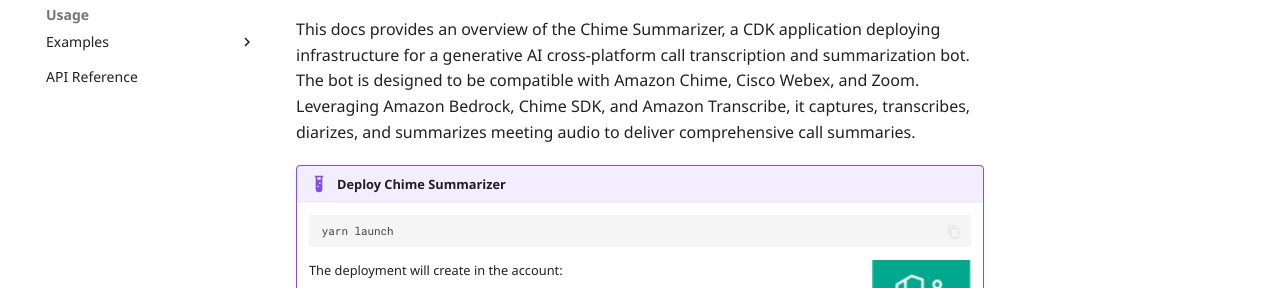
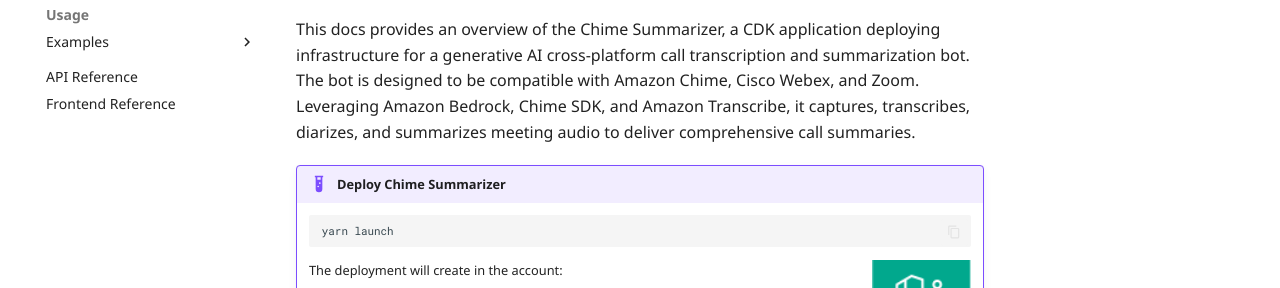
Before and after one commit to aws-samples/amazon-chime-sdk-meeting-summarizer, an MkDocs documentation site: the page built from docs/index.md, in a window 1280 px wide. Shown: the part 204-492 px from the top of the page. Built offline with MkDocs 1.6.1 and Material for MkDocs 9.7.7, drawn with Linux system fonts in a browser that asks for light colours; some web fonts are replaced; a script that is not in the unit is left out; comment, search, counter and statistics services are not loaded.

Commit message:
adding the front api reference

```diff
--- a/mkdocs.yml
+++ b/mkdocs.yml
@@ -89,3 +89,4 @@
       - Examples:
           - Scheduling: usage/scheduling-calls.md
   - API Reference: "api"
+  - Frontend Reference: "front"
```
Also changed, not shown: 1 other file.
